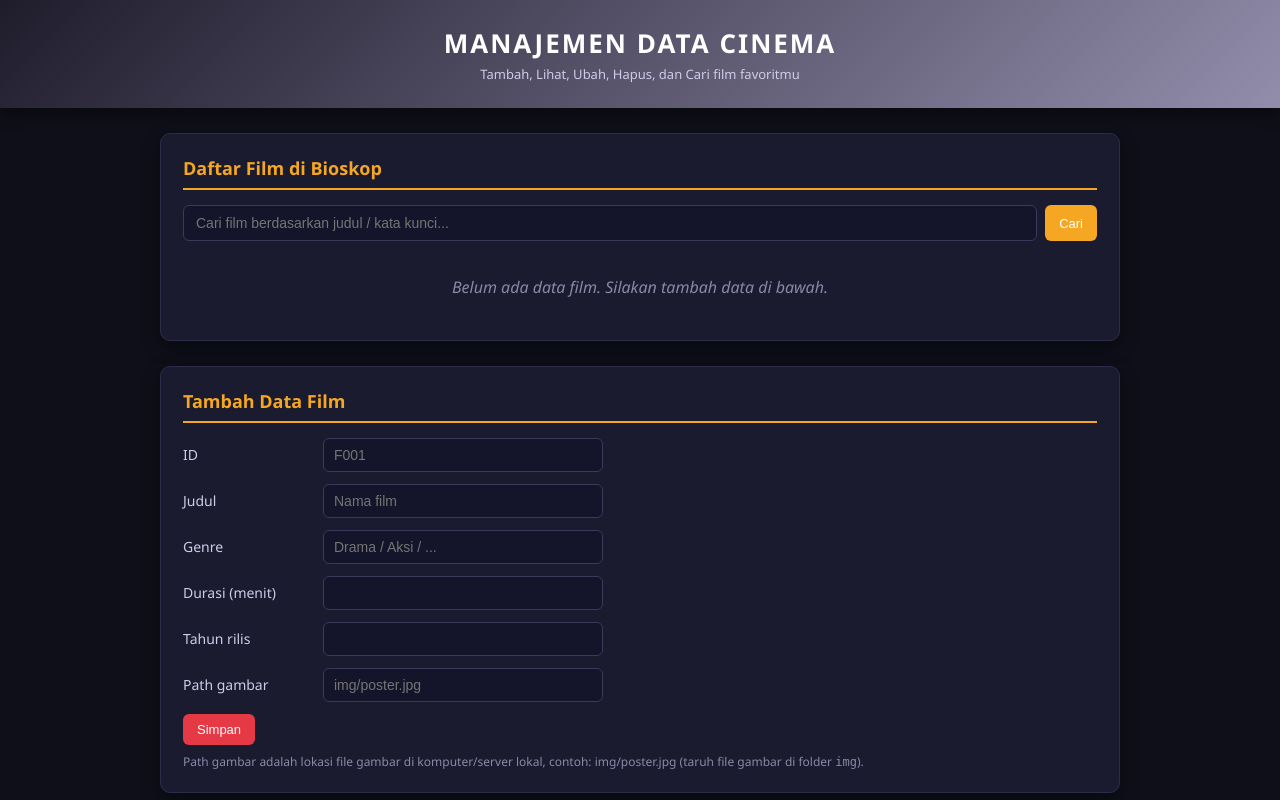
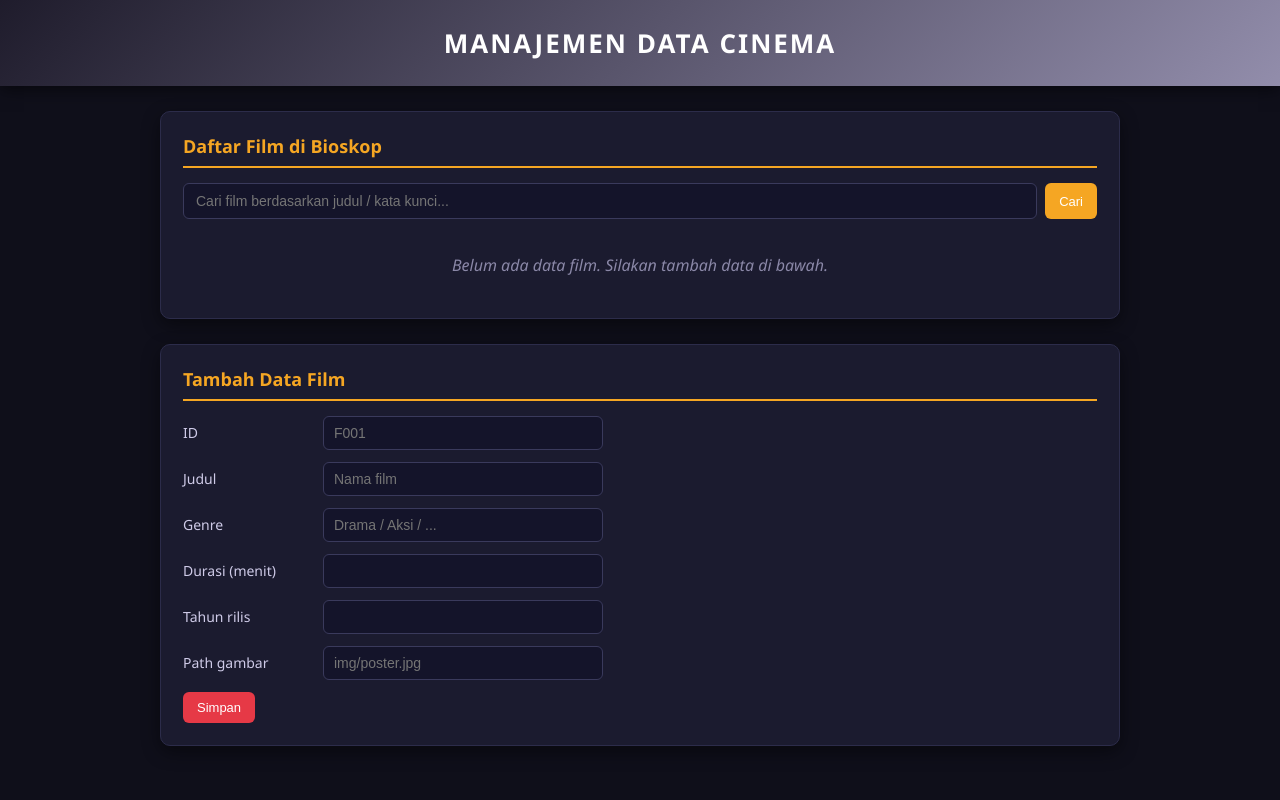
Before and after one commit to hanifmyssr/TP1DPBO2526C2, a PHP site: page / in a window 1280 px wide. Run offline with PHP 8.4, Linux system fonts and the light colour scheme.

Commit message:
Menghapus file dan beberapa baris kode yang tidak diperlukan

```diff
--- a/php/index.php
+++ b/php/index.php
@@ -312,7 +312,6 @@ if (!empty($old) && $old["update_id"] === "") {
         form input:focus { outline: none; border-color: #f5a623; }
         .empty { color: #8b88a8; text-align: center; padding: 20px; font-style: italic; }
         .lokasi { color: #888; font-size: 12px; vertical-align: middle; }
-        .note { font-size: 12px; color: #8b88a8; margin-top: 8px; }
         .aksi { white-space: nowrap; }
         @media (max-width: 700px) {
             form input[type=text], form input[type=number], .search-box { width: 100%; }
@@ -324,7 +323,6 @@ if (!empty($old) && $old["update_id"] === "") {
 
 <div class="header">
     <h1>MANAJEMEN DATA CINEMA</h1>
-    <p>Tambah, Lihat, Ubah, Hapus, dan Cari film favoritmu</p>
 </div>
 
 <div class="container">
@@ -432,7 +430,6 @@ if (!empty($old) && $old["update_id"] === "") {
                 <p><label>Path gambar</label><input type="text" name="foto" value="<?php echo htmlspecialchars($addFoto); ?>" placeholder="img/poster.jpg"></p>
                 <button class="btn btn-primary" type="submit">Simpan</button>
             </form>
-            <p class="note">Path gambar adalah lokasi file gambar di komputer/server lokal, contoh: img/poster.jpg (taruh file gambar di folder <code>img</code>).</p>
         <?php endif; ?>
     </div>
 
```
Also changed, not shown: 2 other files.
